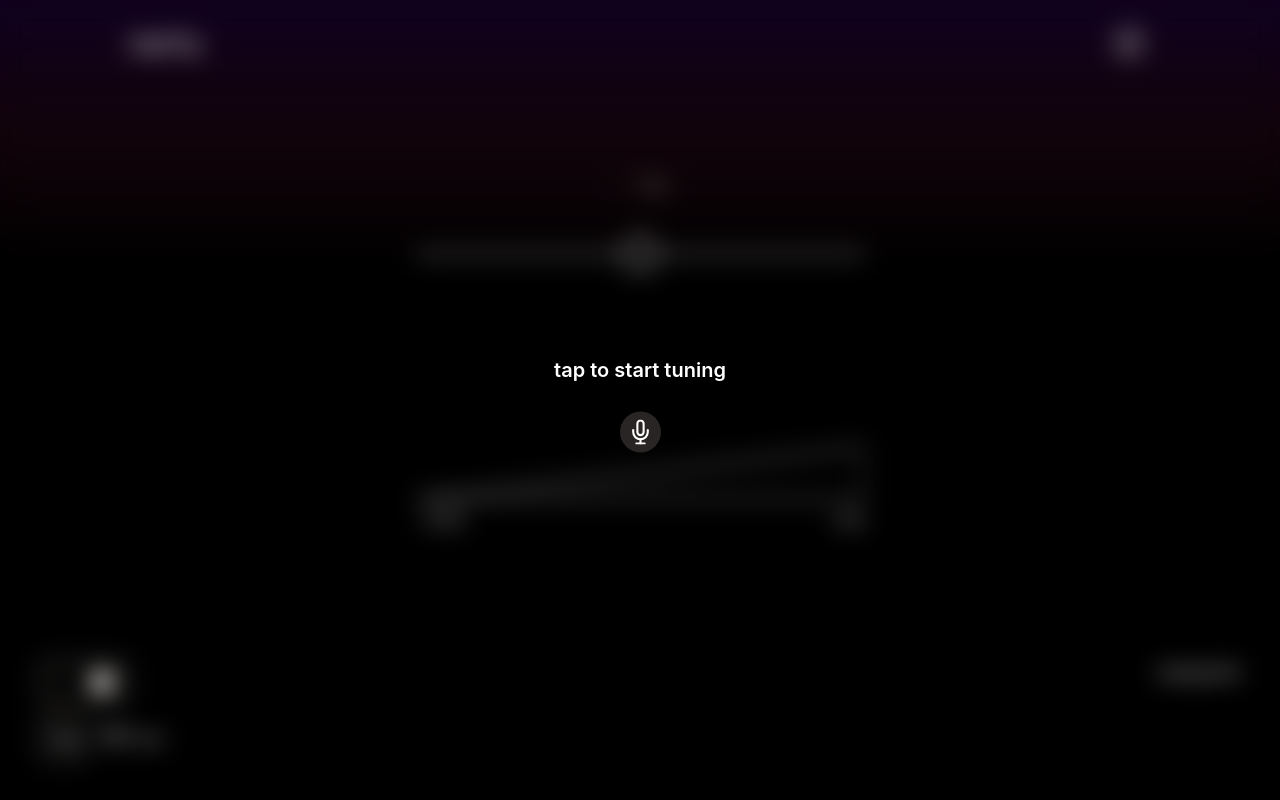
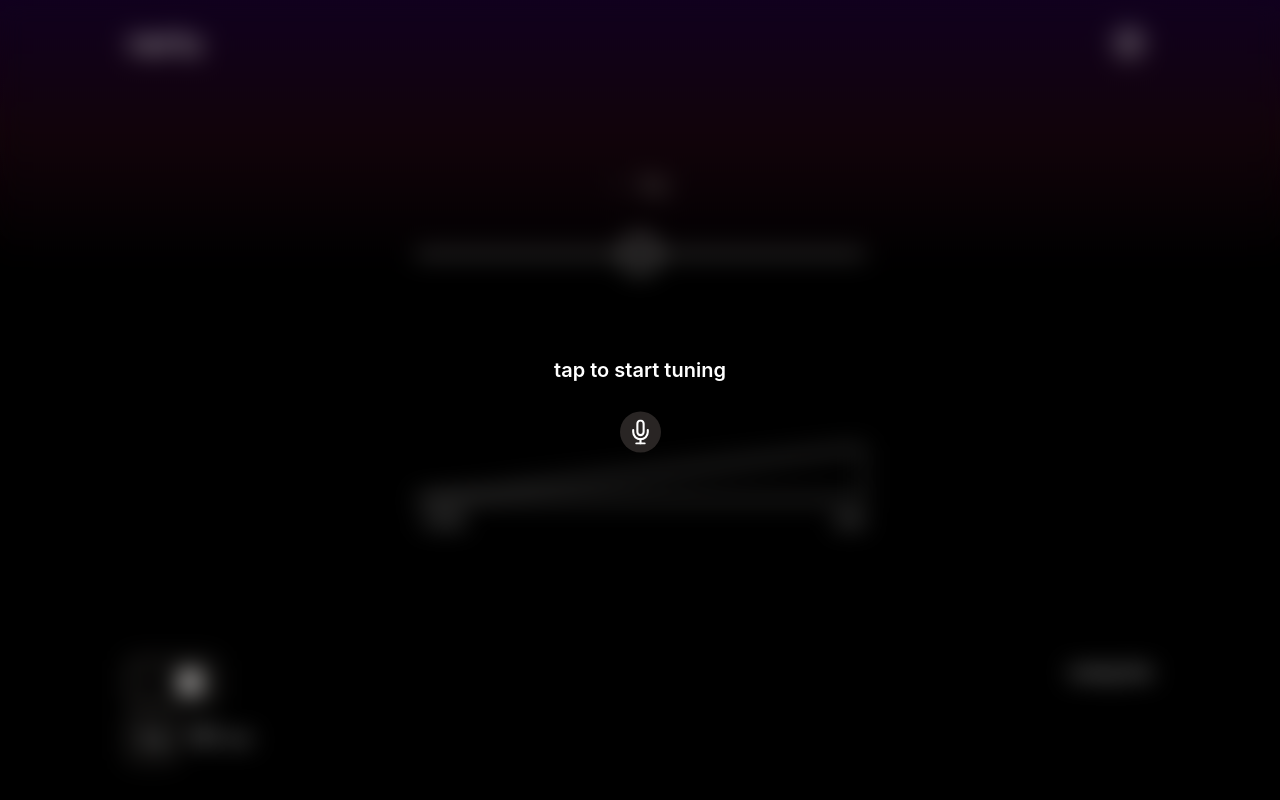
Before and after one commit to rezonmain/nertu, a React (Vite) app: page / in a window 1280 px wide. Built offline with nearby package versions, Linux system fonts and the light colour scheme; a web font is replaced by a local one.

Commit message:
layout fixes

```diff
--- a/src/components/Metronome/Metronome.tsx
+++ b/src/components/Metronome/Metronome.tsx
@@ -22,8 +22,11 @@ const MetronomeComponent = () => {
 		const bpm = e.target.valueAsNumber
 			? constrain(Metronome.MIN, Metronome.MAX, e.target.valueAsNumber)
 			: Metronome.MIN;
+		// Set metronome tempo
 		metronome.current?.setTempo(bpm);
+		// Save metronome setting
 		dispatch({ type: 'changeBPM', payload: bpm });
+		// Update local state
 		setLocal(bpm);
 	};
 
--- a/src/components/Tuner/Tuner.tsx
+++ b/src/components/Tuner/Tuner.tsx
@@ -41,7 +41,7 @@ function Tuner() {
 			<Header onSettings={() => setSettingsToggle()} />
 			<div
 				id='content-container'
-				className='p-10 my-auto w-full h-screen flex flex-col justify-between'
+				className='py-10 my-auto w-full h-screen flex flex-col justify-between'
 			>
 				<span id='layout-dummy'></span>
 				<div id='tuner+loudness-meter'>
@@ -52,7 +52,10 @@ function Tuner() {
 					<LinearTuningLane data={store} color={color} />
 					<LoudnessMeter loudness={store?.loudness} color={color} />
 				</div>
-				<div id='widgets' className='w-full flex flex-row justify-between'>
+				<div
+					id='widgets'
+					className='w-full px-5 flex flex-row justify-between sm:max-w-3xl xl:px-0 xl:max-w-5xl mx-auto'
+				>
 					<MetronomeComponent />
 					<div>tuning fork</div>
 				</div>
```
